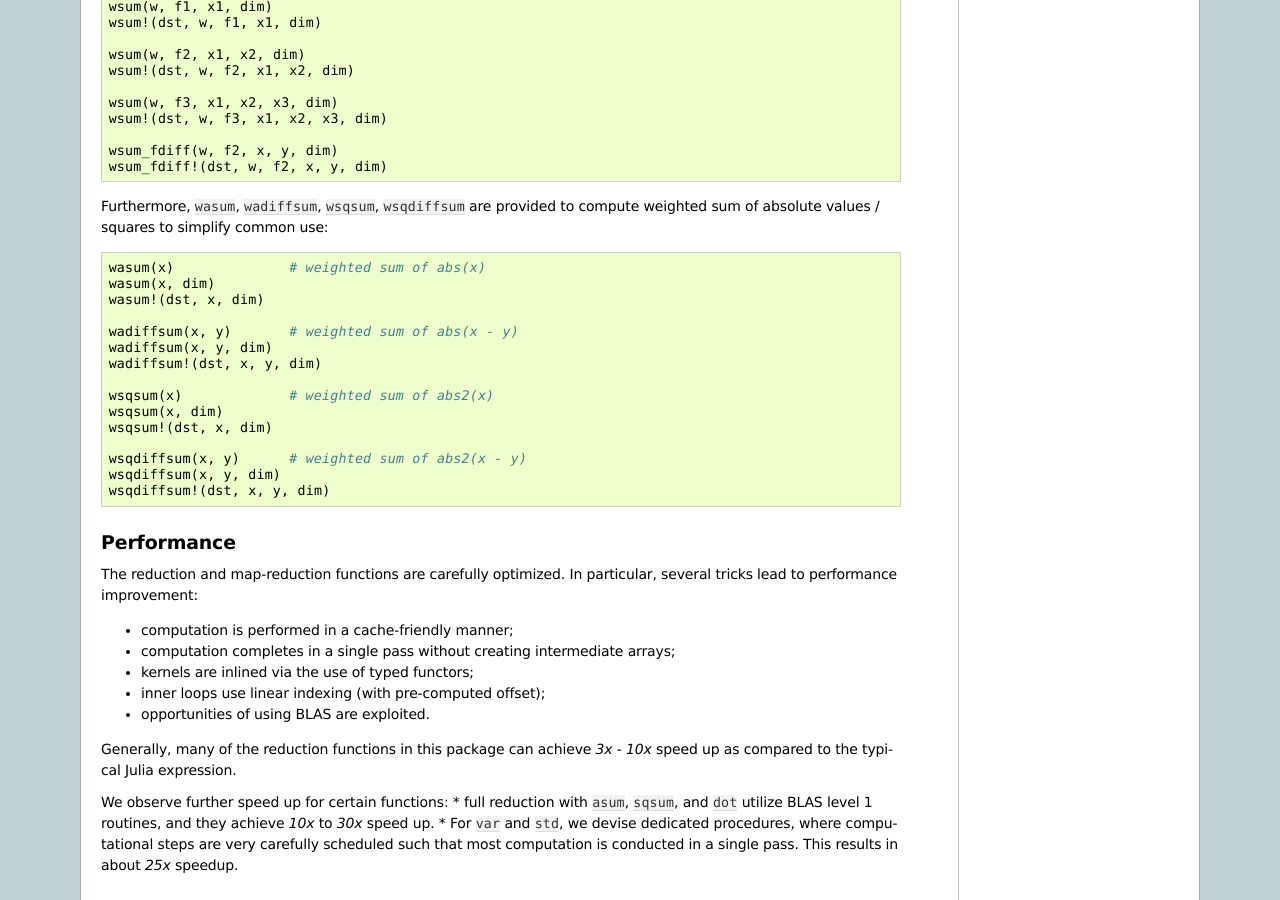
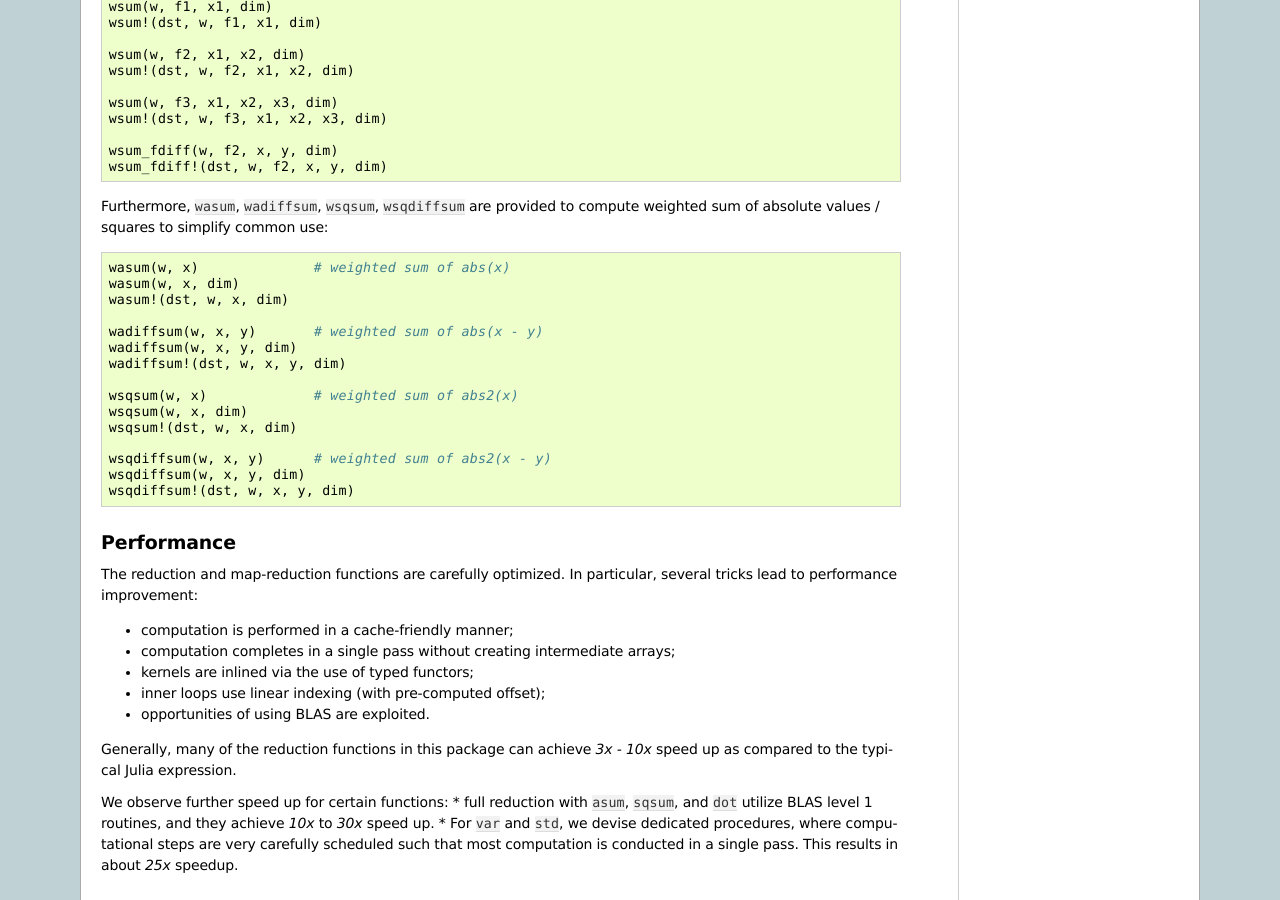
Before and after one commit to lindahua/NumericExtensions.jl, a Sphinx documentation site: the page built from doc/source/reduction.rst, in a window 1280 px wide and 900 px high, scrolled down 4588 px. Built offline with Sphinx 7.4.7, drawn with Linux system fonts in a browser that asks for light colours; formulas are drawn with MathJax 3.

```diff
--- a/doc/source/reduction.rst
+++ b/doc/source/reduction.rst
@@ -300,21 +300,21 @@ Furthermore, ``wasum``, ``wadiffsum``, ``wsqsum``, ``wsqdiffsum`` are provided t
 
 .. code-block:: julia
 
-    wasum(x)              # weighted sum of abs(x)
-    wasum(x, dim)
-    wasum!(dst, x, dim)
+    wasum(w, x)              # weighted sum of abs(x)
+    wasum(w, x, dim)
+    wasum!(dst, w, x, dim)
 
-    wadiffsum(x, y)       # weighted sum of abs(x - y)
-    wadiffsum(x, y, dim)
-    wadiffsum!(dst, x, y, dim)
+    wadiffsum(w, x, y)       # weighted sum of abs(x - y)
+    wadiffsum(w, x, y, dim)
+    wadiffsum!(dst, w, x, y, dim)
 
-    wsqsum(x)             # weighted sum of abs2(x)
-    wsqsum(x, dim)
-    wsqsum!(dst, x, dim)
+    wsqsum(w, x)             # weighted sum of abs2(x)
+    wsqsum(w, x, dim)
+    wsqsum!(dst, w, x, dim)
 
-    wsqdiffsum(x, y)      # weighted sum of abs2(x - y)
-    wsqdiffsum(x, y, dim)
-    wsqdiffsum!(dst, x, y, dim)
+    wsqdiffsum(w, x, y)      # weighted sum of abs2(x - y)
+    wsqdiffsum(w, x, y, dim)
+    wsqdiffsum!(dst, w, x, y, dim)
 
 
 Performance
```
